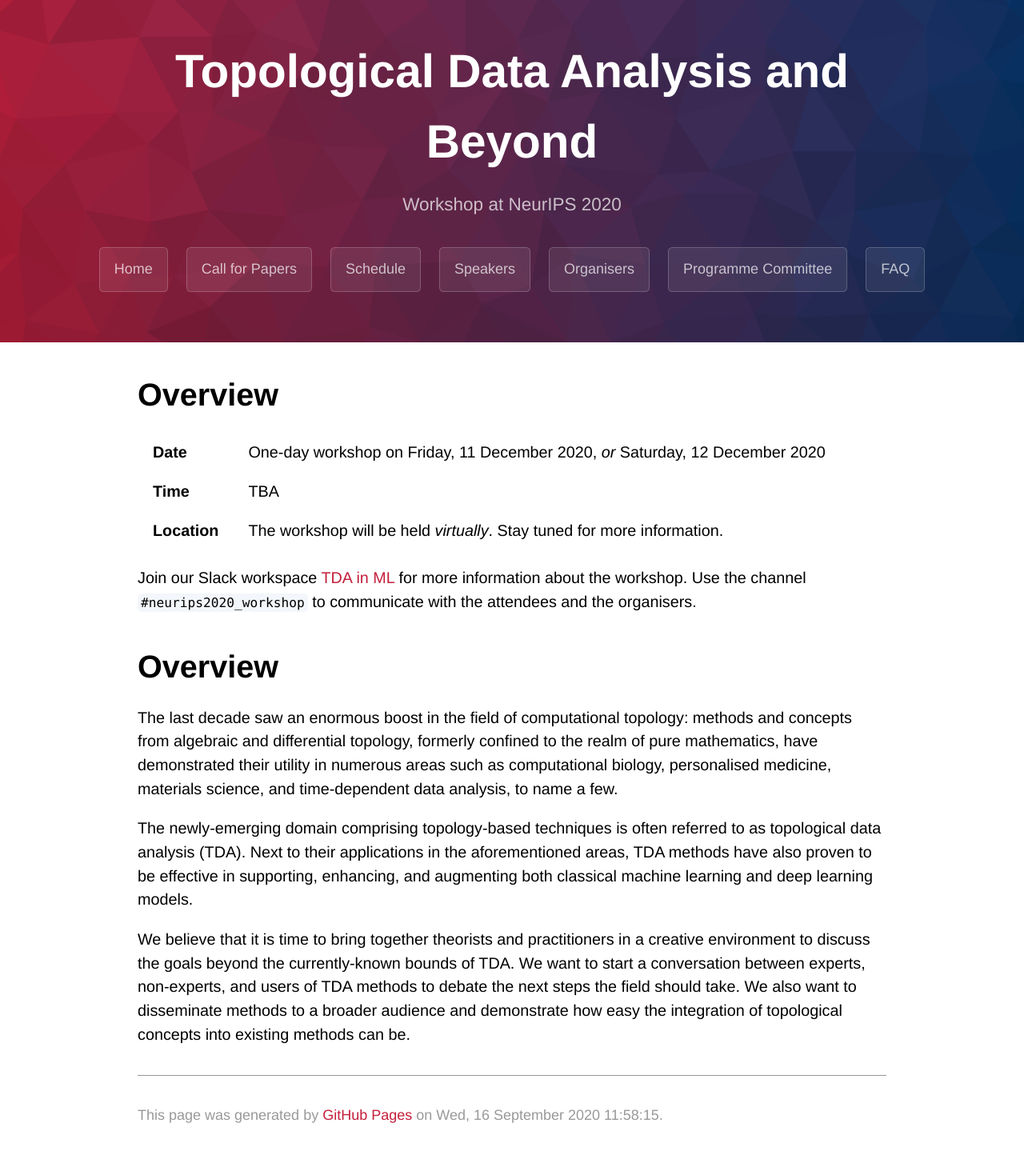
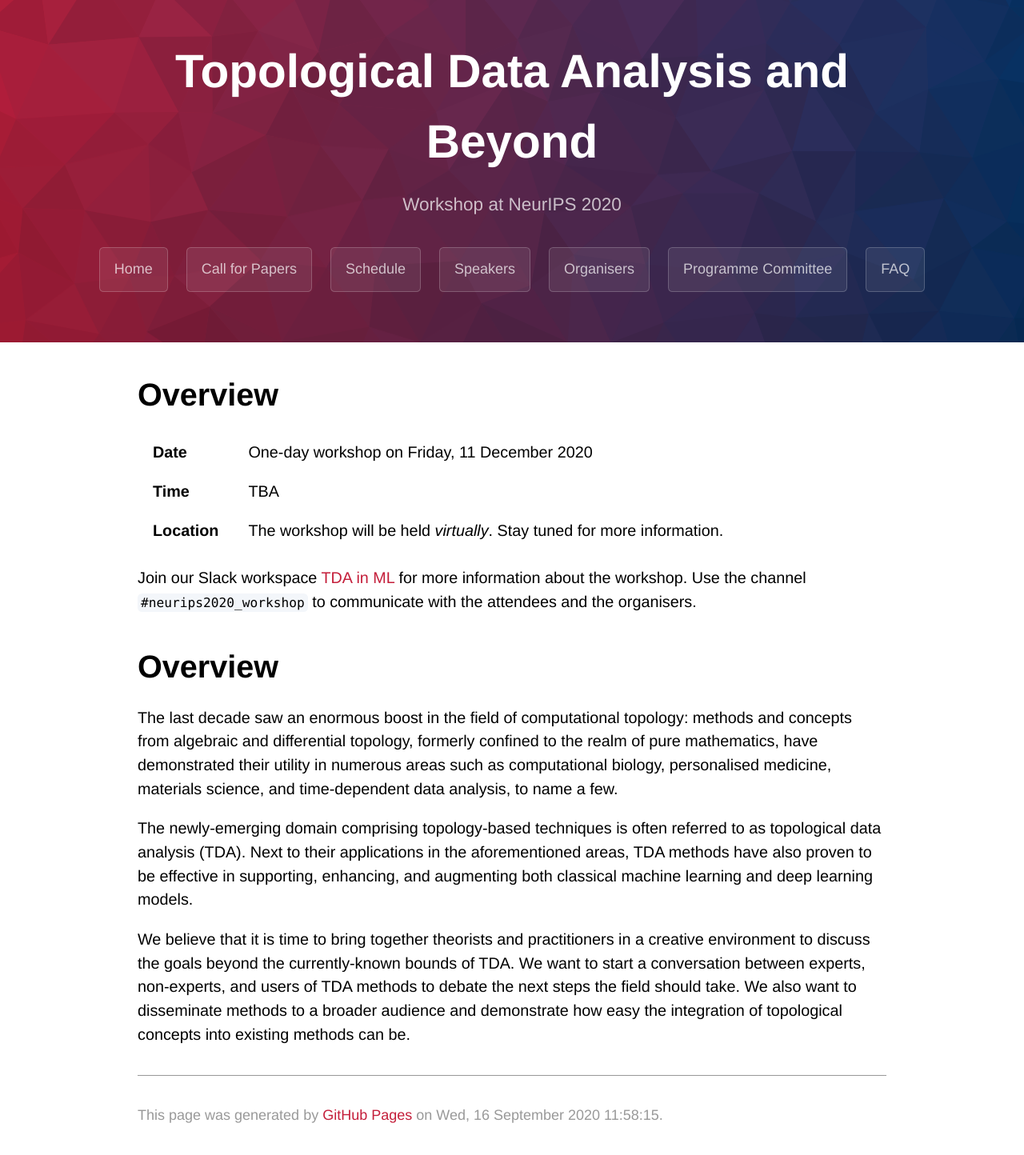
Before and after one commit to tda-in-ml/tda-in-ml.github.io, a Jekyll site: the page built from index.md, in a window 1280 px wide. Shown: the whole page at 80% size. Built offline with Jekyll 4.4.1, drawn with Linux system fonts in a browser that asks for light colours; some web fonts are replaced; our own code applies the rules of GitHub Pages for plain Markdown files.

Commit message:
Updated time

```diff
--- a/index.md
+++ b/index.md
@@ -4,7 +4,7 @@ layout: default
 
 # Overview
 
-| **Date** |One-day workshop on Friday, 11 December 2020, *or* Saturday, 12 December 2020 |
+| **Date** |One-day workshop on Friday, 11 December 2020 |
 | **Time** | TBA |
 | **Location** | The workshop will be held *virtually*. Stay tuned for more information. |
 
```
